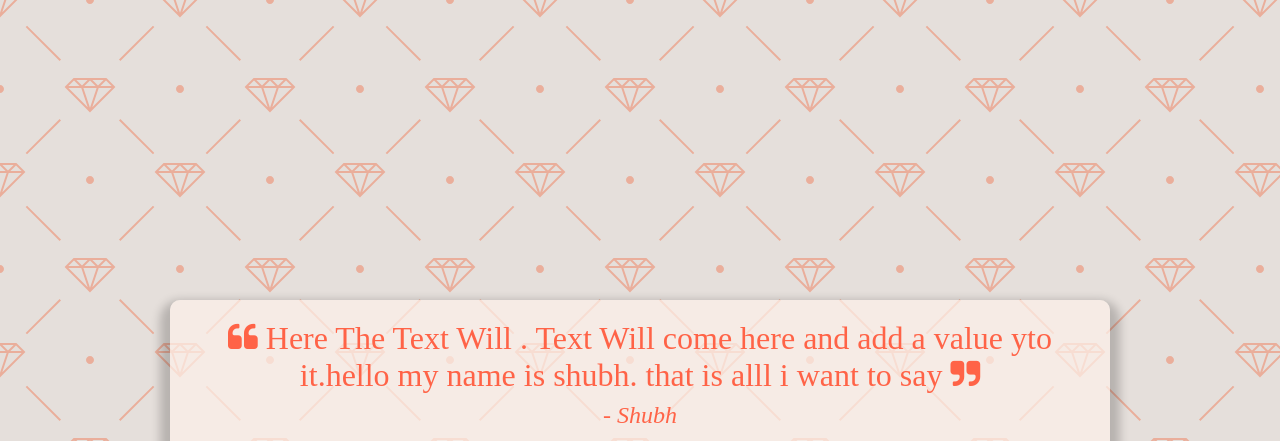
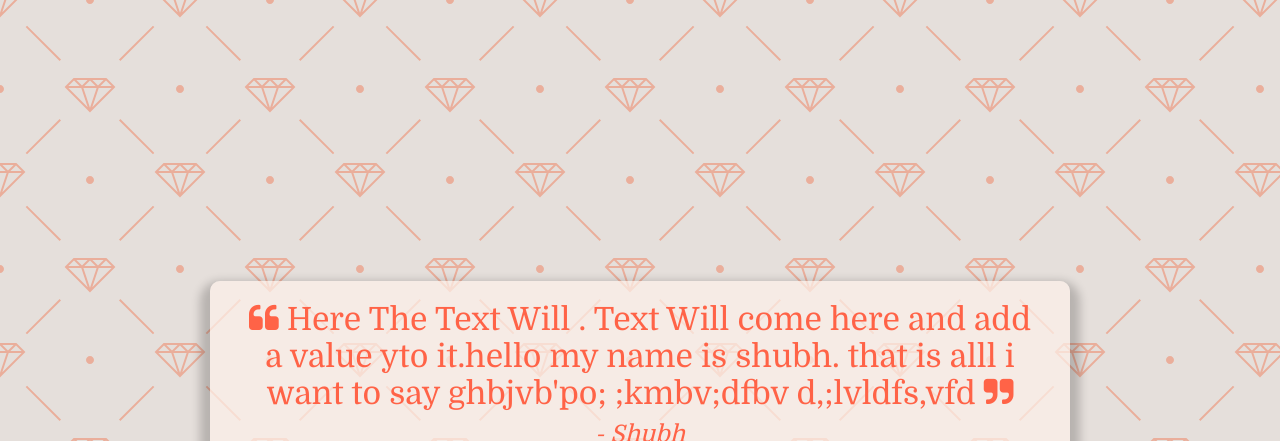
Before and after one commit to Shubh1028/Quotes-Generator, a plain HTML site: page index.html in a window 1280 px wide. Shown: the top 441 px of the page. Drawn offline with Linux system fonts and the light colour scheme.

Commit message:
New Font Style

```diff
--- a/index.css
+++ b/index.css
@@ -1,5 +1,7 @@
+@import url("https://fonts.googleapis.com/css2?family=Domine&display=swap");
 * {
   margin: 0;
+  font-family: "Domine", serif;
 }
 body {
   background-color: #e5dfdb;
@@ -14,9 +16,9 @@ body {
 }
 .quote-container {
   width: auto;
-  max-width: 900px;
+  max-width: 800px;
   background-color: rgba(254, 241, 234, 0.7);
-  padding: 20px 20px;
+  padding: 20px 30px;
   border-radius: 10px;
   box-shadow: 0 10px 10px 10px rgba(0, 0, 0, 0.2);
 }
@@ -35,7 +37,6 @@ body {
   display: flex;
   justify-content: space-between;
   margin-top: 15px;
-  padding: 0 14px;
 }
 button {
   cursor: pointer;
--- a/index.html
+++ b/index.html
@@ -17,7 +17,8 @@
         <i class="fa fa-quote-left"></i>
         <span id="quote"
           >Here The Text Will . Text Will come here and add a value yto it.hello
-          my name is shubh. that is alll i want to say</span
+          my name is shubh. that is alll i want to say ghbjvb'po; ;kmbv;dfbv
+          d,;lvldfs,vfd</span
         >
         <i class="fa fa-quote-right left-quote"></i>
       </div>
```
